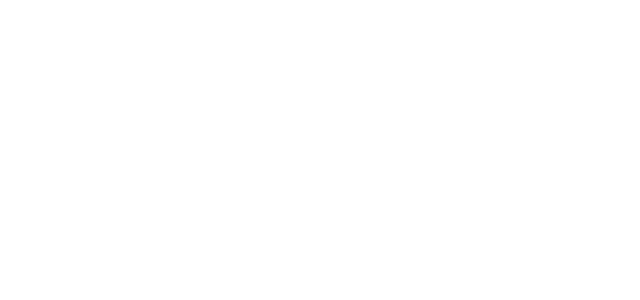
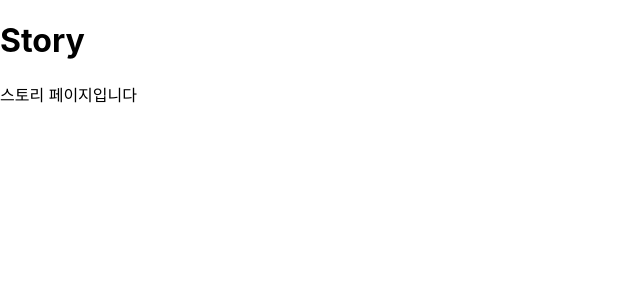
Before and after one commit to hj-Seong/2023-react, a React (Create React App) app in the folder router-app/: page /story in a window 1280 px wide. Before the commit this address had no page. Shown: the top 300 px of the page, without its empty margins (0-640 px from the left). Built offline with nearby package versions, Linux system fonts and the light colour scheme.

Commit message:
0411 리액트 라우터-Link

```diff
--- a/router-app/src/App.js
+++ b/router-app/src/App.js
@@ -5,6 +5,7 @@ import { Routes, Route } from 'react-router-dom';
 // 각각의 페이지(하나에 주소에 보일 컴포넌트)
 import Home from './page/Home';
 import About from './page/About';
+import Story from './page/Story';
 
 function App() {
   return (
@@ -17,6 +18,12 @@ function App() {
        */}
       <Route path='/' element={<Home />} />
       <Route path='/about' element={ <About /> } />
+      {/** <Story /> 페이지 컴포넌트를 만들어서, '/story' 주소로 연결
+       * 확인은 주소창에 http://localhost:3000/story 로 확인
+       * 위에 작성했던 것과 동일
+      */}
+      <Route path='/story' element={ <Story /> } />
+
     </Routes>
   );
 }
--- a/router-app/src/page/About.jsx
+++ b/router-app/src/page/About.jsx
@@ -5,6 +5,7 @@ export default function About() {
     <div>
         <h1>About</h1>
         <p>About 페이지입니다</p>
+        {/** home과 story로 이동하는Link 작성 */}
     </div>
   )
 }
--- a/router-app/src/page/Home.jsx
+++ b/router-app/src/page/Home.jsx
@@ -1,10 +1,17 @@
 import React from 'react'
+
+// Link를 통해서 react-router-dom에서 지정한 주소로 이동
+import { Link } from 'react-router-dom'
 
 export default function Home() {
   return (
     <div>
         <h1>Home</h1>
         <p>현재 화면은 홈입니다.</p>
+        {/** a태그 대신 컴포넌트의 주소로 이동 */}
+        <Link to="/about">About</Link>
+        {/** to의 속성값으로 자바스크립의 문자열 가능 */}
+        <Link to={"/story"}>Story</Link>
     </div>
   )
 }
--- /dev/null
+++ b/router-app/src/page/Story.jsx
@@ -0,0 +1,10 @@
+import React from 'react'
+
+export default function Story() {
+  return (
+    <div>
+        <h1>Story</h1>
+        <p>스토리 페이지입니다</p>
+    </div>
+  )
+}
```
